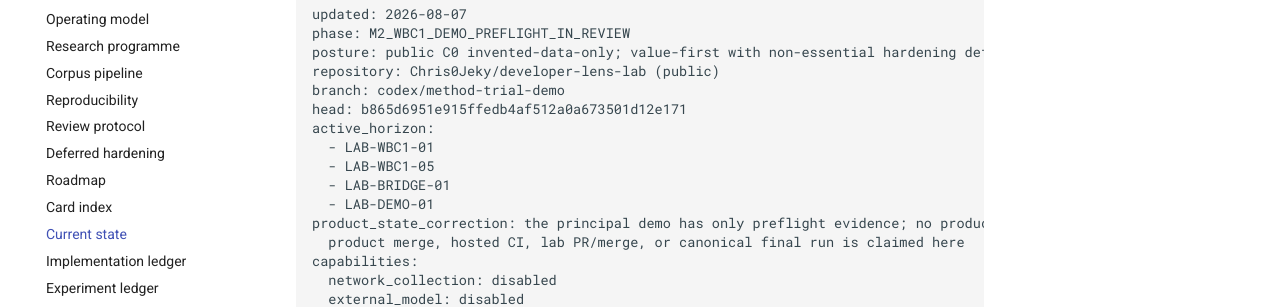
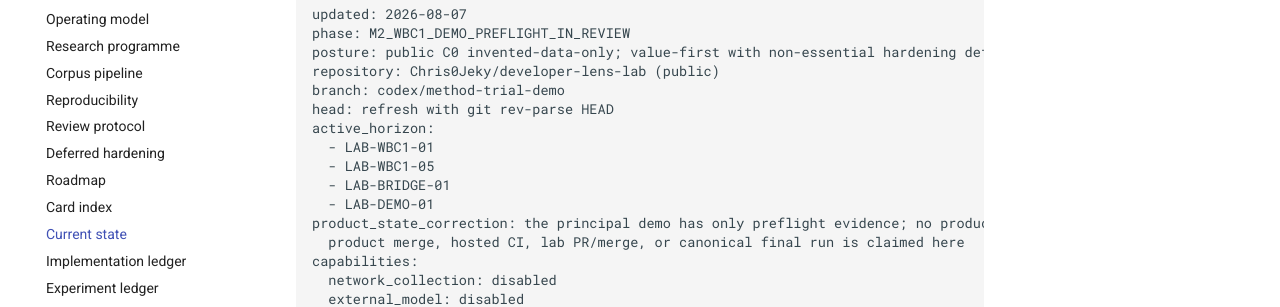
Before and after one commit to Chris0Jeky/developer-lens-lab, an MkDocs documentation site: the page built from docs/CURRENT_STATE.md, in a window 1280 px wide and 996 px high. Shown: the part 227-534 px from the top of the window. Built offline with MkDocs 1.6.1 and Material for MkDocs 9.7.7, drawn with Linux system fonts in a browser that asks for light colours; some of the changed text lies outside the part shown.

Commit message:
Keep current head refreshable

```diff
--- a/docs/CURRENT_STATE.md
+++ b/docs/CURRENT_STATE.md
@@ -8,7 +8,7 @@ phase: M2_WBC1_DEMO_PREFLIGHT_IN_REVIEW
 posture: public C0 invented-data-only; value-first with non-essential hardening deferred
 repository: Chris0Jeky/developer-lens-lab (public)
 branch: codex/method-trial-demo
-head: b865d6951e915ffedb4af512a0a673501d12e171
+head: refresh with git rev-parse HEAD
 active_horizon:
   - LAB-WBC1-01
   - LAB-WBC1-05
```
